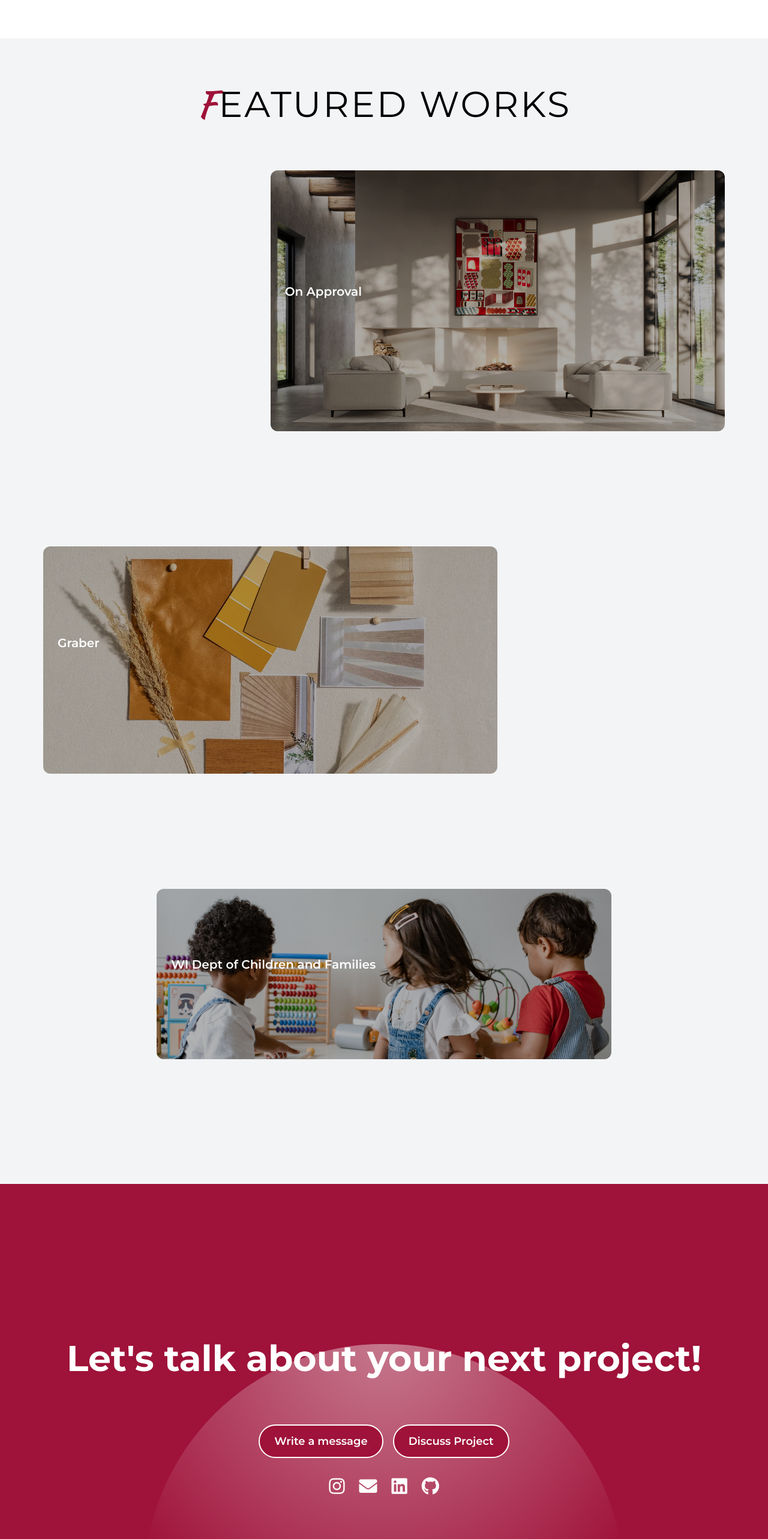
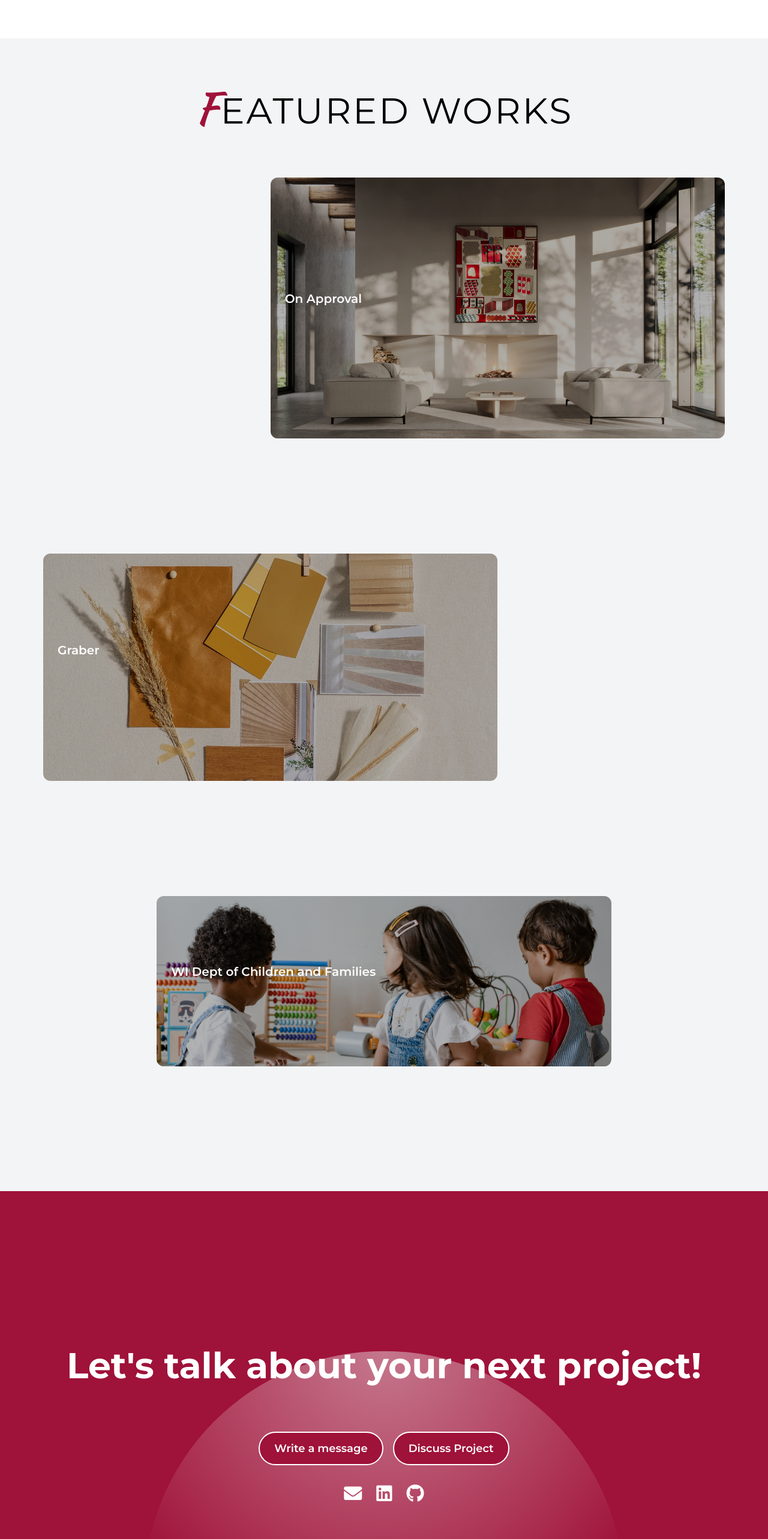
Before and after one commit to lbakin/portfolio-site, a Next.js app: page / in a window 1280 px wide. Shown: the part 1400-3966 px from the top of the page at 60% size. Built offline with nearby package versions, Linux system fonts and the light colour scheme.

Commit message:
chore: removing insta and small font change

```diff
--- a/components/CallToAction.js
+++ b/components/CallToAction.js
@@ -10,7 +10,6 @@ const HalfMoon = () => {
       fill="none"
       xmlns="http://www.w3.org/2000/svg"
       className="w-full h-full"
-      // style={{ transform: 'translate3d(-556.775px, -4.5541%, 0px)' }}
     >
       <circle cx="627" cy="627" r="627" fill="url(#paint0_radial_3260_3)" />
       <defs>
@@ -56,14 +55,6 @@ const CallToAction = () => {
       </div>
       <div className="relative z-10 flex flex-row space-x-6 mb-4">
         <a
-          href="https://www.instagram.com/butterynubs/"
-          target="_blank"
-          rel="noopener noreferrer"
-          className="text-white hover:text-rose-600 transition duration-300 ease-in-out"
-        >
-          <i className="fab fa-instagram text-3xl"></i>
-        </a>
-        <a
           href="mailto:levbakin@gmail.com"
           className="text-white hover:text-rose-500 transition duration-300 ease-in-out"
         >
--- a/components/FeaturedWorks.js
+++ b/components/FeaturedWorks.js
@@ -65,7 +65,7 @@ const FeaturedWorks = () => {
       }`}
     >
       <div className="container mx-auto px-4">
-        <h2 className="text-6xl py-20 text-center uppercase tracking-wider"> <span className="flair-word">F</span>eatured Works</h2>
+        <h2 className="text-6xl py-20 text-center uppercase tracking-wider"> <span className="flair-word text-7xl">F</span>eatured Works</h2>
         <div className="flex flex-wrap justify-between gap-32 space-y-16 relative">
           {works.map((work, index) => (
             <div
```
